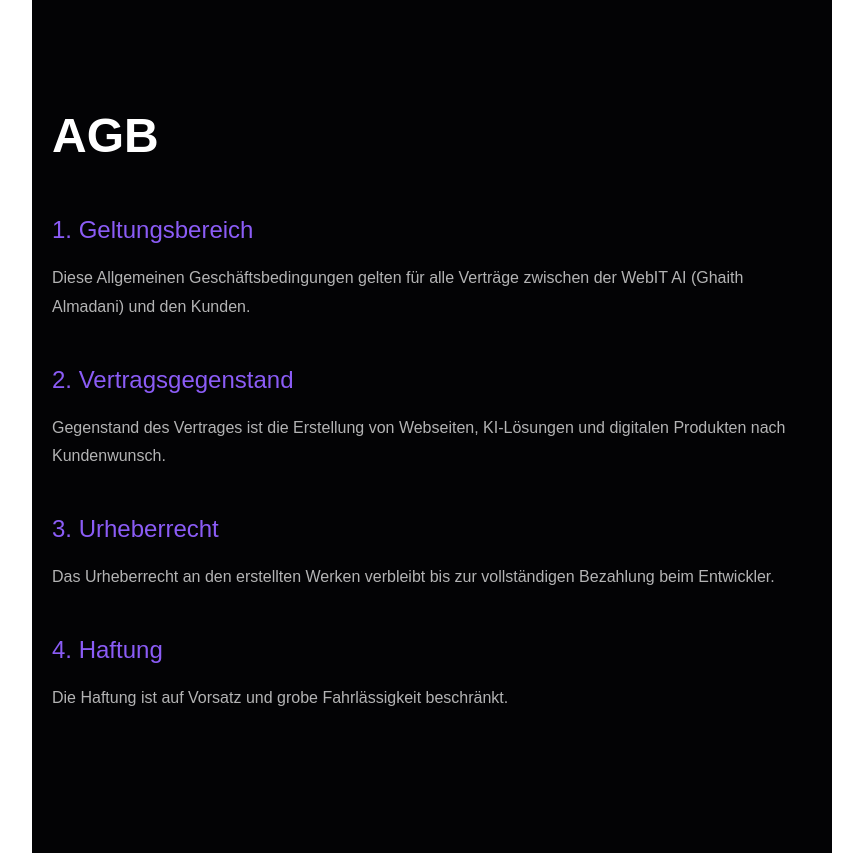
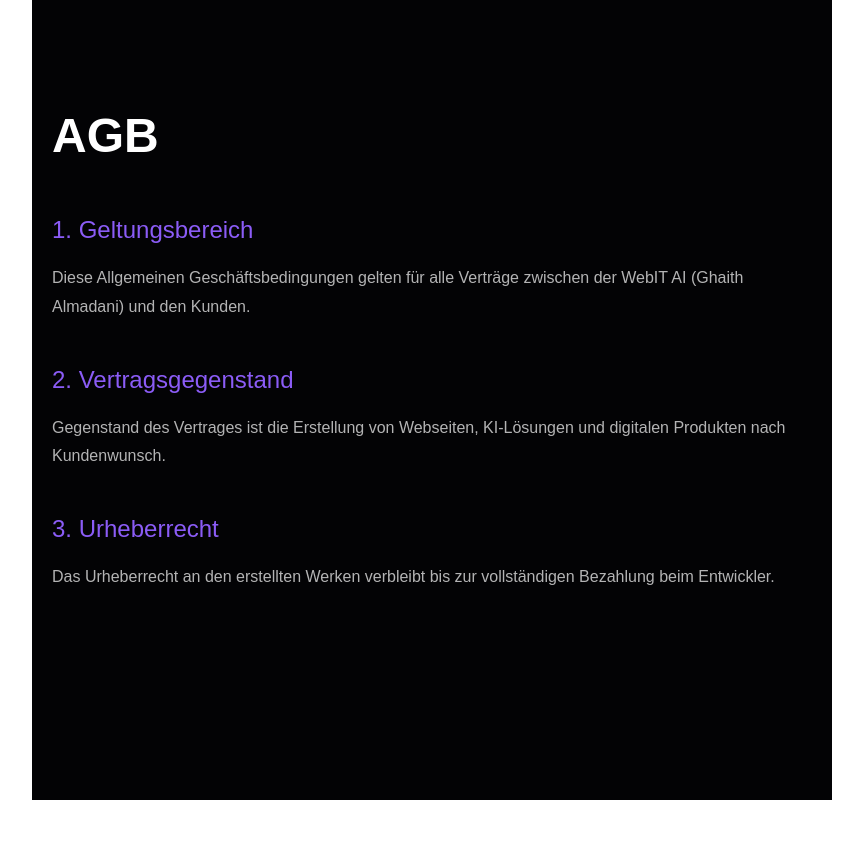
Before and after one commit to ghaithalmadanimakkieh-source/webit-ai, a Next.js app: page /AGB in a window 1280 px wide. Shown: the whole page, without its empty margins (208-1071 px from the left). After the commit the page ends 800 px from the top, so only its background shows below. Built offline with nearby package versions, Linux system fonts and the light colour scheme.

Commit message:
Shopify Integration final

```diff
--- a/app/AGB/page.tsx
+++ b/app/AGB/page.tsx
@@ -1,4 +1,3 @@
-// app/AGB/page.tsx
 export default function AGBPage() {
   return (
     <main style={{ padding: "100px 20px", maxWidth: "800px", margin: "0 auto", color: "#fff", background: "#030305", minHeight: "100vh" }}>
@@ -24,13 +23,6 @@ export default function AGBPage() {
           Das Urheberrecht an den erstellten Werken verbleibt bis zur vollständigen Bezahlung beim Entwickler.
         </p>
       </section>
-
-      <section style={{ marginBottom: "40px" }}>
-        <h2 style={{ color: "#8b5cf6", fontSize: "24px", marginBottom: "16px" }}>4. Haftung</h2>
-        <p style={{ color: "rgba(255,255,255,0.7)", lineHeight: "1.8" }}>
-          Die Haftung ist auf Vorsatz und grobe Fahrlässigkeit beschränkt.
-        </p>
-      </section>
     </main>
   );
 }
```
